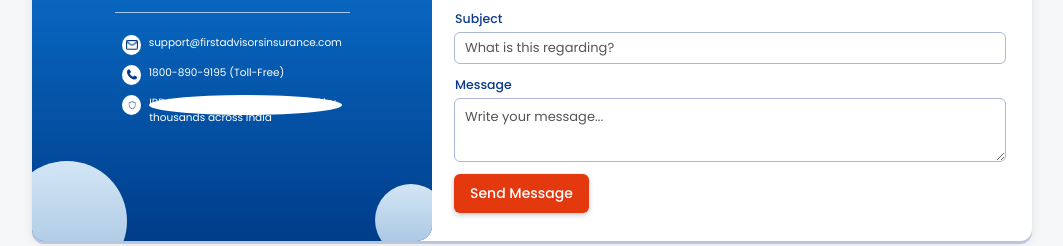
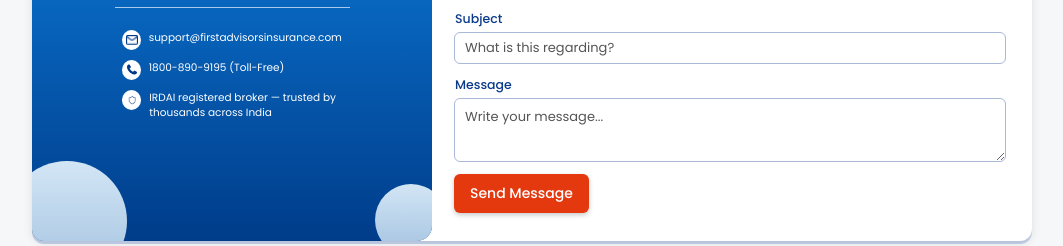
Before and after one commit to dnyanesh121/advisor-group-company, a React (Vite) app in the folder frontend/: page /contact-us in a window 1280 px wide. Shown: the part 877-1123 px from the top of the page, without its empty margins (108-1171 px from the left). Built offline with nearby package versions, Linux system fonts and the light colour scheme.

Commit message:
css changes

```diff
--- a/frontend/src/css/ContactUs/Getintouch.css
+++ b/frontend/src/css/ContactUs/Getintouch.css
@@ -140,12 +140,6 @@
   background: #fff;
 }
 
-.gt__info li span {
-  width: 20px;
-  height: 20px;
-  border-radius: 50%;
-  background: #fff;
-}
 /* ---------- Form ---------- */
 .gt__form {
   padding: 24px 26px 28px 22px;
```
